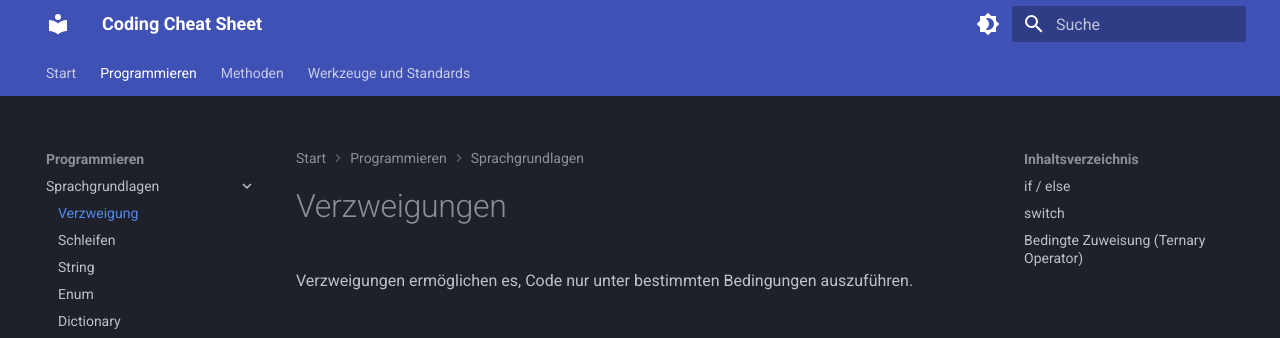
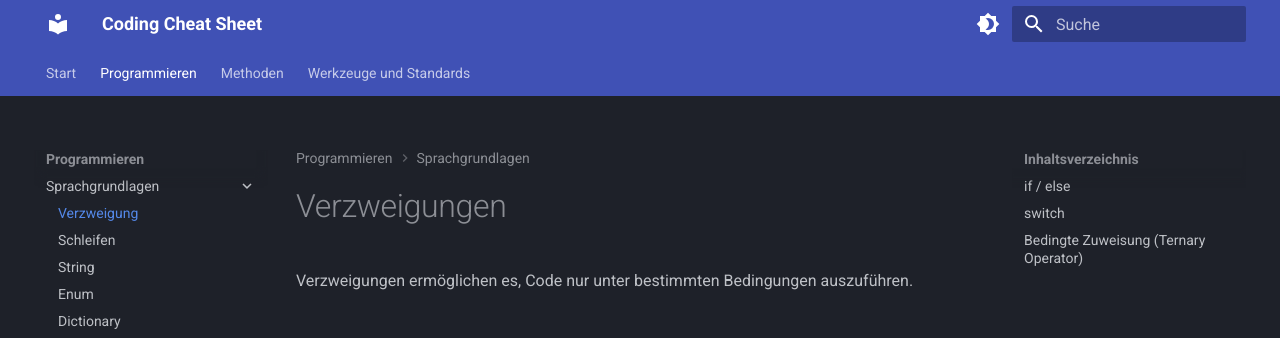
Before and after one commit to swop-bs/cheat-sheet, an MkDocs documentation site: the page built from docs/grundlagen/verzweigung.md, in a window 1280 px wide. Shown: the top 338 px of the page. Built offline with MkDocs 1.6.1 and Material for MkDocs 9.7.7, drawn with Linux system fonts in a browser that asks for light colours.

Commit message:
docs: hide the home entry in the breadcrumbs
Material always puts the home page first in the breadcrumb path. Two CSS
rules hide it together with the separator after it; the home page stays
reachable via the site name and the Start tab.

Co-Authored-By: Claude Opus 5.5 <noreply@anthropic.com>

```diff
--- a/docs/stylesheets/extra.css
+++ b/docs/stylesheets/extra.css
@@ -59,3 +59,13 @@
     max-height: 520px;
     cursor: zoom-in;
 }
+
+/* Brotkrumen ohne „Start“: Die Startseite ist über Logo und Reiter erreichbar.
+   Material setzt sie fest an den Anfang; ausgeblendet wird sie samt dem Trennzeichen danach. */
+.md-path__item:first-child {
+    display: none;
+}
+
+.md-path__item:nth-child(2)::before {
+    display: none;
+}
```
